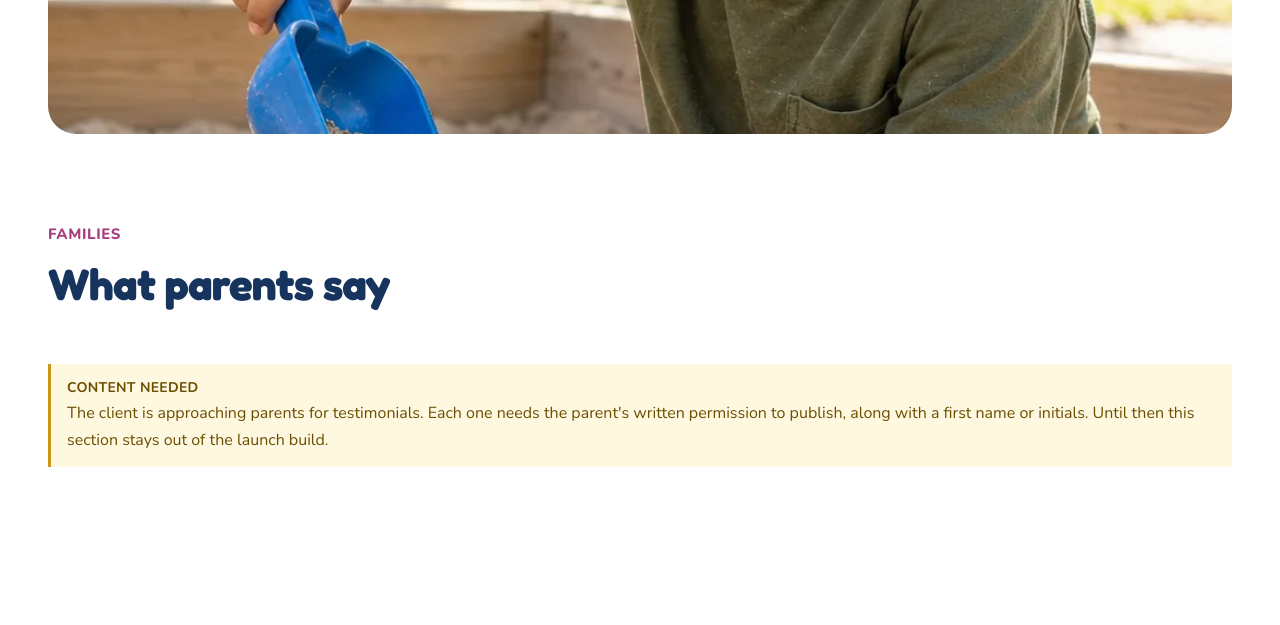
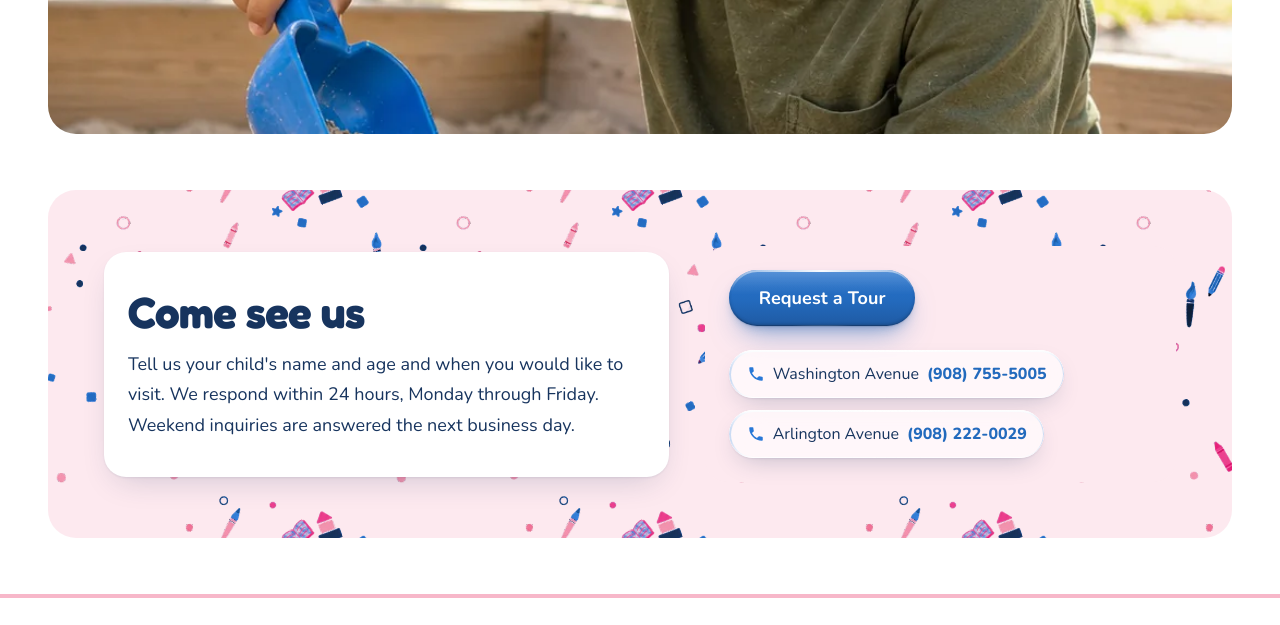
Before and after one commit to swiftoutcome-admin/Precious-Steps-daycare, an Eleventy site: page src/index.njk in a window 1280 px wide. Shown: the part 5340-5965 px from the top of the page. Built offline with nearby package versions, Linux system fonts and the light colour scheme; Eleventy itself is replaced by a stand-in of ours; files that its build step writes are made by us from their sources.

Commit message:
Remove the testimonials placeholder from the homepage

```diff
--- a/src/index.njk
+++ b/src/index.njk
@@ -219,20 +219,9 @@ eleventyComputed:
   <img src="/assets/img/programs/sandbox-wide.webp" alt="{{ t.imageAlt.sandbox }}" width="1086" height="475" loading="lazy" decoding="async" />
 </figure>
 
-{# ---------------------------------------------------------- Testimonials #}
-<section class="section" aria-labelledby="families-title">
-  <div class="wrap">
-    <div class="section-head">
-      <p class="eyebrow">{{ t.home.familiesEyebrow }}</p>
-      <h2 id="families-title">{{ t.home.familiesTitle }}</h2>
-    </div>
-    <div class="todo">
-      <strong>{{ t.common.contentNeeded }}</strong>
-      The client is approaching parents for testimonials. Each one needs the
-      parent's written permission to publish, along with a first name or
-      initials. Until then this section stays out of the launch build.
-    </div>
-  </div>
-</section>
+{# Testimonials return here once the client has parents' written
+   permission to publish (CONTENT-STATUS.md item 20). The heading strings
+   are kept in both language files as home.familiesEyebrow and
+   home.familiesTitle. #}
 
 {% include "partials/cta-band.njk" %}
```
